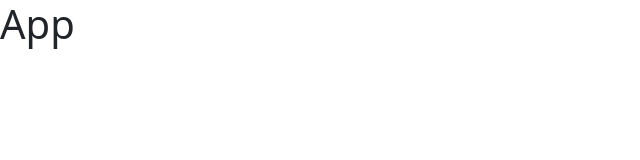
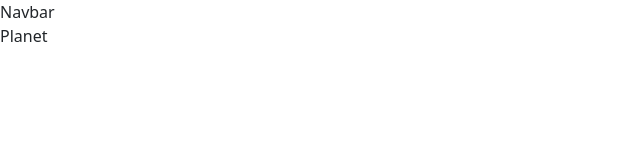
Before and after one commit to ShaimaaAKamal/Planet, a React (Create React App) app: page /Planet/Mercury in a window 1280 px wide. Shown: the top 160 px of the page, without its empty margins (0-640 px from the left). Built offline with nearby package versions, Linux system fonts and the light colour scheme.

Commit message:
add app routes and add outlet

```diff
--- a/src/Components/App/App.js
+++ b/src/Components/App/App.js
@@ -1,8 +1,19 @@
+import { createBrowserRouter, RouterProvider } from "react-router-dom";
+import Layout from "../Layout/Layout";
+import NotFound from "../NotFound/NotFound";
+import Planet from "../Planet/Planet";
+import { Navigate } from "react-router-dom";
 
 function App() {
+  const routes=createBrowserRouter([
+    {path:'/' ,element:<Layout/>,errorElement:<NotFound/>,children:[
+      {index:true ,element:<Navigate to='/Planet/Mercury'/>},
+      {path:'Planet/:planet',element:<Planet/>}
+    ]}
+  ])
   return (
     <div className="App">
-      <h1>App</h1>
+      <RouterProvider router={routes}></RouterProvider>
     </div>
   );
 }
--- a/src/Components/Layout/Layout.jsx
+++ b/src/Components/Layout/Layout.jsx
@@ -1,10 +1,12 @@
 import React from 'react'
+import { Outlet } from 'react-router-dom'
 import Navbar from '../Navbar/Navbar'
 
 export default function Layout() {
   return (
     <>
       <Navbar/>
+      <Outlet/>
     </>
   )
 }
```
